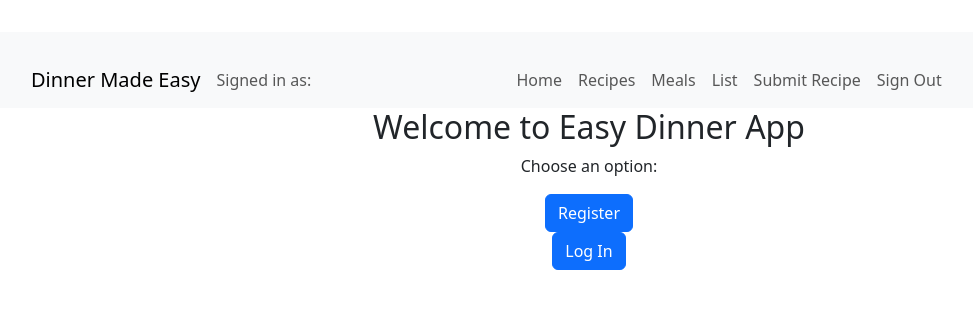
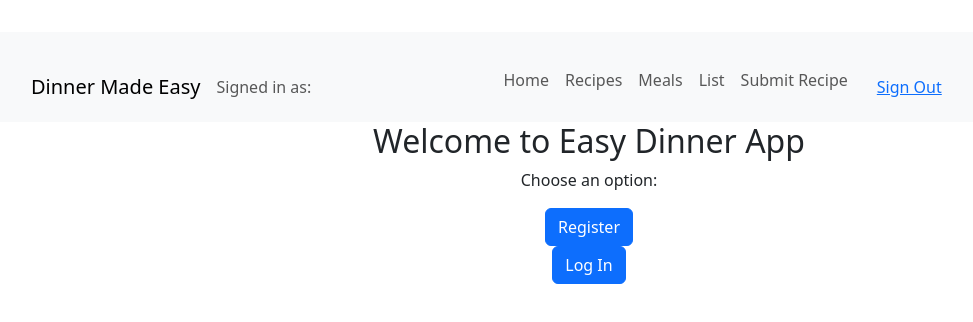
Before and after one commit to genesisquinn/easy-dinner-fe, a React (Vite) app: page / in a window 1280 px wide. Shown: the top 322 px of the page, without its empty margins (51-1024 px from the left). Built offline with nearby package versions, Linux system fonts and the light colour scheme.

Commit message:
Login and Signout

```diff
--- a/src/components/navigationBar.jsx
+++ b/src/components/navigationBar.jsx
@@ -1,8 +1,10 @@
 import Container from 'react-bootstrap/Container';
 import Nav from 'react-bootstrap/Nav';
 import Navbar from 'react-bootstrap/Navbar';
+import SignOutButton from './signout';
 import { Link } from 'react-router-dom';
 import { useSelector } from 'react-redux';
+
 
 
 const Navigation = () => {
@@ -24,7 +26,7 @@ const Navigation = () => {
                             <Nav.Link as={Link} to="/meals">Meals</Nav.Link>
                             <Nav.Link as={Link} to="/list">List</Nav.Link>
                             <Nav.Link as={Link} to="/submit-recipe">Submit Recipe</Nav.Link>
-                            <Nav.Link href="#bye">Sign Out</Nav.Link>
+                            <Nav.Link><SignOutButton /></Nav.Link>
                         </Nav>
                     </Navbar.Collapse>
                 </Container>
--- /dev/null
+++ b/src/components/signout.jsx
@@ -0,0 +1,29 @@
+
+import { useDispatch } from 'react-redux';
+import { clearUser } from '../actions';
+import axios from 'axios';
+import Button from 'react-bootstrap/Button';
+
+const BASE_URL = 'http://localhost:3000';
+
+const SignOutButton = () => {
+    const dispatch = useDispatch();
+
+    const handleSignOut = async () => {
+        try {
+            await axios.post(`${BASE_URL}/user/signout`);
+            dispatch(clearUser());
+            window.location.href = '/';
+        } catch (error) {
+            console.error('Error signing out:', error);
+        }
+    };
+
+    return (
+        <Button variant="link" onClick={handleSignOut}>
+            Sign Out
+        </Button>
+    );
+};
+
+export default SignOutButton;
--- a/src/main.jsx
+++ b/src/main.jsx
@@ -5,7 +5,9 @@ import store from './store';
 import App from './App.jsx';
 import './index.css';
 import 'bootstrap/dist/css/bootstrap.min.css';
+import axios from 'axios';
 
+axios.defaults.withCredentials = true
 
 createRoot(document.getElementById('root')).render(
   <Provider store={store}>
--- a/src/pages/Recipes.jsx
+++ b/src/pages/Recipes.jsx
@@ -13,7 +13,7 @@ const RecipesPage = () => {
     // console.log(recipes);
 
     useEffect(() => {
-        axios.get(`${BASE_URL}/recipes`)
+        axios.get(`${BASE_URL}/recipes`, {withCredentials: true})
             .then(response => {
                 setRecipes(response.data.recipes);
             })
--- a/src/pages/newRecipe.jsx
+++ b/src/pages/newRecipe.jsx
@@ -44,6 +44,7 @@ const RecipeForm = () => {
                 headers: {
                     'Content-Type': 'multipart/form-data',
                 },
+                withCredentials: true,
             });
 
             setInfoSubmitObj('Recipe submitted successfully!');
@@ -134,8 +135,8 @@ const RecipeForm = () => {
 
                             <div className='col-12'>
                                 <label htmlFor='image'>Product Image</label>
-                                <input type="file" className="form-control" name="image" accept="image/*"  onChange={handleImageChange} />
-                                <ImagePreview image={imageFile}/>
+                                <input type="file" className="form-control" name="image" accept="image/*" onChange={handleImageChange} />
+                                <ImagePreview image={imageFile} />
                             </div>
 
                             <div className='col-12'>
```
Lines whose indentation alone changed are shown as unchanged.
